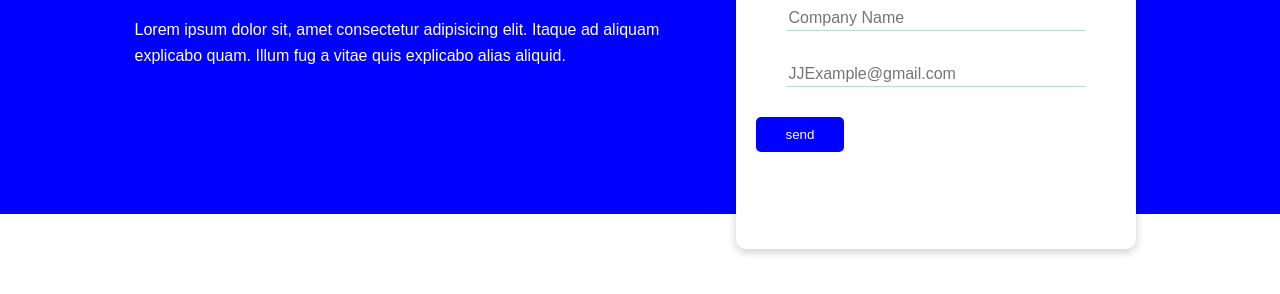
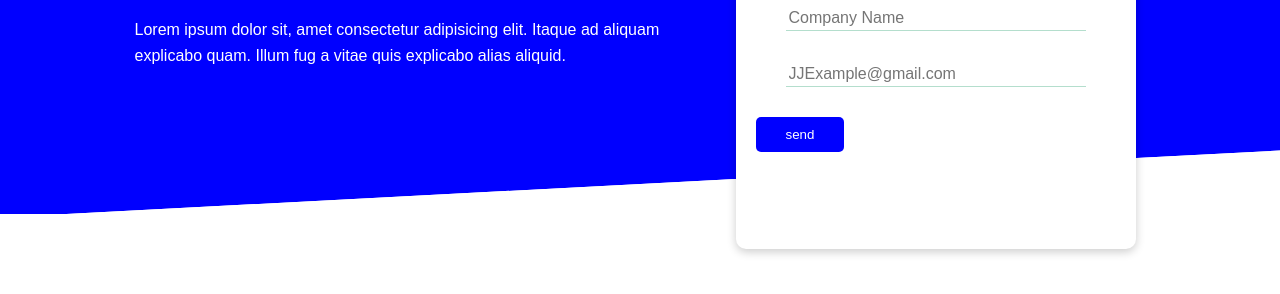
Before and after one commit to Sammy-Kipkosgei/Host-420, a plain HTML site: page index.html in a window 1280 px wide. Shown: the part 256-550 px from the top of the page. Drawn offline with Linux system fonts and the light colour scheme.

Commit message:
Update on some css

```diff
--- a/css/style.css
+++ b/css/style.css
@@ -103,5 +103,19 @@ img{
     padding: 3px;
     font-size: 16px;
 }
+.showcase::before,
+.showcase::after{
+    content:'';
+    position: absolute;
+    height: 100px;
+    bottom: -70px ;
+    right: 0;
+    left: 0;
+    background: white;
+    transform: skewY(-3deg);
+    -webkit-transform: skewY(-3deg);
+    -webkit-transform: scaleY(-3deg);
+    -webkit-transform: scaleY(-3deg);
+}
 
 /* Showcase End */
```
